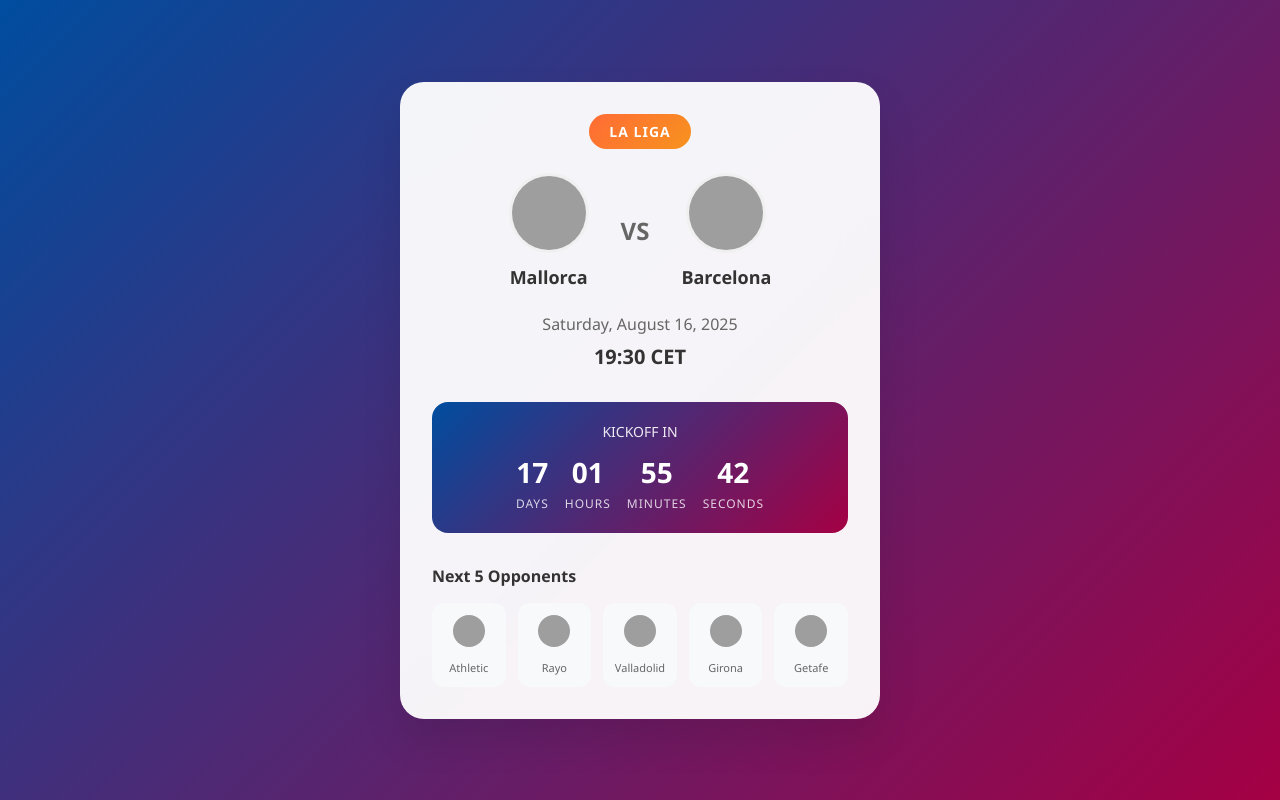
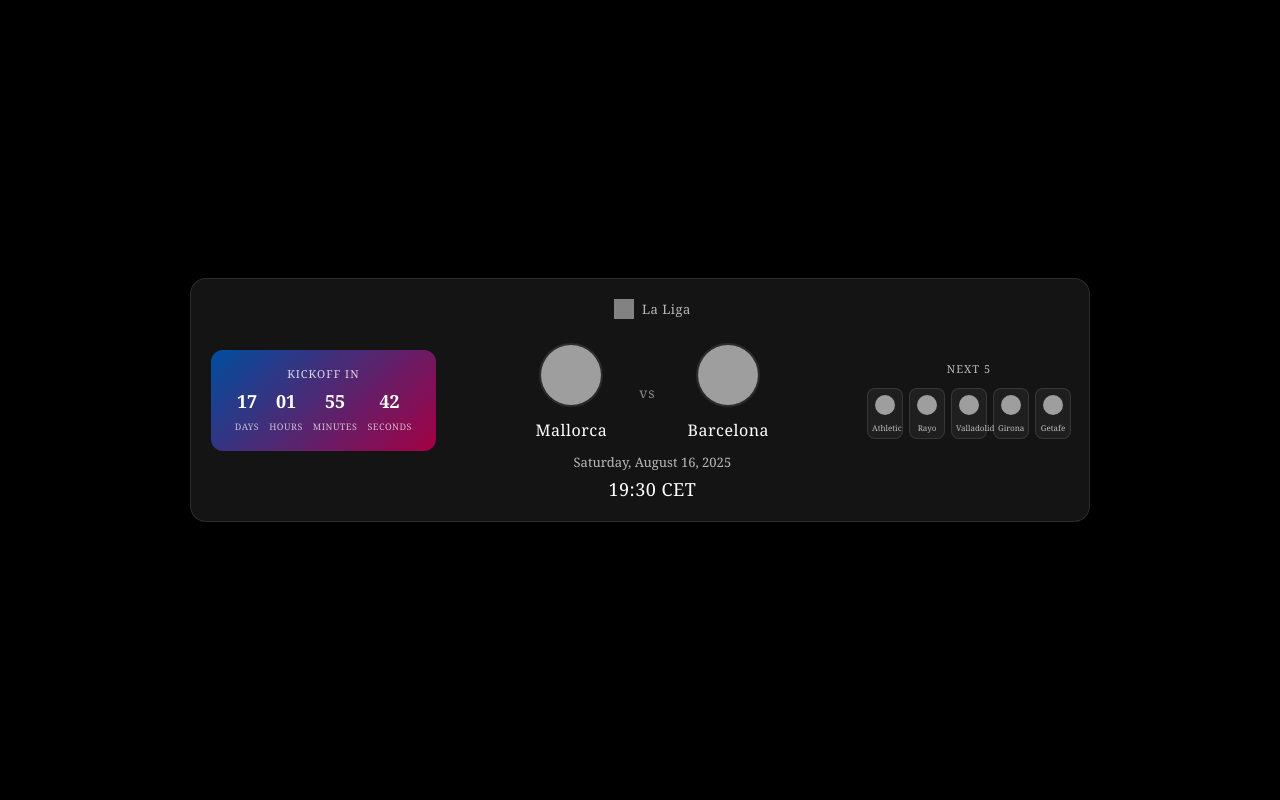
Before and after one commit to kubaku55/fcb1notion1widget, a plain HTML site: page index.html in a window 1280 px wide. Drawn offline with Linux system fonts and the light colour scheme; grey boxes are pictures that could not be loaded.

Commit message:
Update index.html

```diff
--- a/index.html
+++ b/index.html
@@ -13,7 +13,7 @@
 
         body {
             font-family: 'Segoe UI', Tahoma, Geneva, Verdana, sans-serif;
-            background: linear-gradient(135deg, #004d9f 0%, #a50044 100%);
+            background: #000000;
             min-height: 100vh;
             display: flex;
             align-items: center;
@@ -22,31 +22,48 @@
         }
 
         .fixture-widget {
-            background: rgba(255, 255, 255, 0.95);
+            background: rgba(255, 255, 255, 0.08);
             backdrop-filter: blur(20px);
-            border-radius: 24px;
-            padding: 32px;
-            box-shadow: 0 20px 40px rgba(0, 0, 0, 0.1);
-            max-width: 480px;
+            border: 1px solid rgba(255, 255, 255, 0.1);
+            border-radius: 16px;
+            padding: 20px;
+            box-shadow: 0 8px 32px rgba(0, 0, 0, 0.3);
             width: 100%;
-            text-align: center;
+            max-width: 900px;
+            display: flex;
+            align-items: center;
+            gap: 32px;
         }
 
-        .tournament-badge {
-            background: linear-gradient(135deg, #FF6B35, #F7931E);
-            color: white;
-            padding: 8px 20px;
-            border-radius: 20px;
-            font-size: 14px;
-            font-weight: 600;
-            display: inline-block;
-            margin-bottom: 24px;
-            text-transform: uppercase;
-            letter-spacing: 1px;
+        .tournament-info {
+            display: flex;
+            align-items: center;
+            gap: 8px;
+            margin-bottom: 12px;
+            justify-content: center;
         }
 
-        .match-container {
-            margin-bottom: 32px;
+        .tournament-logo {
+            width: 20px;
+            height: 20px;
+            opacity: 0.8;
+        }
+
+        .tournament-name {
+            font-family: 'Georgia', serif;
+            font-size: 13px;
+            font-weight: 400;
+            color: rgba(255, 255, 255, 0.7);
+            letter-spacing: 0.5px;
+        }
+
+        .match-section {
+            display: flex;
+            flex-direction: column;
+            align-items: center;
+            gap: 12px;
+            flex: 2;
+            max-width: 400px;
         }
 
         .teams {
@@ -54,7 +71,6 @@
             align-items: center;
             justify-content: center;
             gap: 32px;
-            margin-bottom: 24px;
         }
 
         .team {
@@ -65,66 +81,78 @@
         }
 
         .team-logo {
-            width: 80px;
-            height: 80px;
+            width: 64px;
+            height: 64px;
             border-radius: 50%;
             object-fit: cover;
-            border: 3px solid #f0f0f0;
-            transition: transform 0.3s ease;
+            border: 2px solid rgba(255, 255, 255, 0.1);
+            transition: all 0.3s ease;
         }
 
         .team-logo:hover {
-            transform: scale(1.1);
+            transform: scale(1.05);
+            border-color: rgba(255, 255, 255, 0.3);
         }
 
         .team-name {
-            font-size: 18px;
-            font-weight: 600;
-            color: #333;
+            font-family: 'Georgia', serif;
+            font-size: 16px;
+            font-weight: 500;
+            color: white;
+            letter-spacing: 0.5px;
         }
 
         .vs {
-            font-size: 24px;
-            font-weight: 700;
-            color: #666;
-            align-self: center;
+            font-family: 'Georgia', serif;
+            font-size: 14px;
+            font-weight: 300;
+            color: rgba(255, 255, 255, 0.5);
+            letter-spacing: 1px;
         }
 
         .match-info {
-            margin-bottom: 24px;
+            text-align: center;
         }
 
         .match-date {
-            font-size: 16px;
-            color: #666;
-            margin-bottom: 8px;
+            font-family: 'Georgia', serif;
+            font-size: 13px;
+            color: rgba(255, 255, 255, 0.7);
+            margin-bottom: 6px;
+            font-weight: 400;
         }
 
         .match-time {
-            font-size: 20px;
-            font-weight: 600;
-            color: #333;
-            margin-bottom: 16px;
+            font-family: 'Georgia', serif;
+            font-size: 18px;
+            font-weight: 500;
+            color: white;
+            letter-spacing: 0.5px;
         }
 
         .countdown {
             background: linear-gradient(135deg, #004d9f, #a50044);
             color: white;
-            padding: 20px;
-            border-radius: 16px;
-            margin-bottom: 32px;
+            padding: 16px 20px;
+            border-radius: 12px;
+            flex: 1;
+            max-width: 240px;
         }
 
         .countdown-title {
-            font-size: 14px;
-            margin-bottom: 12px;
-            opacity: 0.9;
+            font-family: 'Georgia', serif;
+            font-size: 11px;
+            margin-bottom: 8px;
+            opacity: 0.8;
+            text-align: center;
+            font-weight: 400;
+            letter-spacing: 1px;
         }
 
         .countdown-timer {
             display: flex;
             justify-content: center;
-            gap: 16px;
+            gap: 10px;
         }
 
         .time-unit {
@@ -132,84 +160,79 @@
         }
 
         .time-value {
-            font-size: 28px;
-            font-weight: 700;
+            font-family: 'Georgia', serif;
+            font-size: 18px;
+            font-weight: 600;
             display: block;
         }
 
         .time-label {
-            font-size: 12px;
-            opacity: 0.8;
+            font-family: 'Georgia', serif;
+            font-size: 9px;
+            opacity: 0.7;
+            text-transform: uppercase;
+            letter-spacing: 0.5px;
+            font-weight: 400;
+        }
+
+        .upcoming-section {
+            display: flex;
+            flex-direction: column;
+            align-items: center;
+            gap: 12px;
+            flex: 1;
+            max-width: 200px;
+        }
+
+        .upcoming-title {
+            font-family: 'Georgia', serif;
+            font-size: 11px;
+            font-weight: 400;
+            color: rgba(255, 255, 255, 0.7);
             text-transform: uppercase;
             letter-spacing: 1px;
         }
 
-        .upcoming-title {
-            font-size: 16px;
-            font-weight: 600;
-            color: #333;
-            margin-bottom: 16px;
-            text-align: left;
-        }
-
         .upcoming-opponents {
             display: flex;
-            gap: 12px;
-            justify-content: space-between;
+            gap: 6px;
         }
 
         .opponent-badge {
-            flex: 1;
-            background: #f8f9fa;
-            border-radius: 12px;
-            padding: 12px 8px;
+            background: rgba(255, 255, 255, 0.05);
+            border: 1px solid rgba(255, 255, 255, 0.1);
+            border-radius: 8px;
+            padding: 6px 4px;
             transition: all 0.3s ease;
             cursor: pointer;
+            text-align: center;
+            width: 36px;
         }
 
         .opponent-badge:hover {
-            background: #e9ecef;
+            background: rgba(255, 255, 255, 0.1);
             transform: translateY(-2px);
         }
 
         .opponent-logo {
-            width: 32px;
-            height: 32px;
+            width: 20px;
+            height: 20px;
             border-radius: 50%;
             object-fit: cover;
-            margin-bottom: 8px;
+            margin-bottom: 3px;
         }
 
         .opponent-name {
-            font-size: 11px;
-            font-weight: 500;
-            color: #666;
+            font-family: 'Georgia', serif;
+            font-size: 8px;
+            font-weight: 400;
+            color: rgba(255, 255, 255, 0.7);
+            line-height: 1.2;
         }
     </style>
 </head>
 <body>
     <div class="fixture-widget">
-        <div class="tournament-badge">La Liga</div>
-
-        <div class="match-container">
-            <div class="teams">
-                <div class="team">
-                    <img src="https://logos-world.net/wp-content/uploads/2020/06/RCD-Mallorca-Logo.png" alt="RCD Mallorca" class="team-logo">
-                    <div class="team-name">Mallorca</div>
-                </div>
-                <div class="vs">VS</div>
-                <div class="team">
-                    <img src="https://logos-world.net/wp-content/uploads/2020/06/Barcelona-Logo.png" alt="FC Barcelona" class="team-logo">
-                    <div class="team-name">Barcelona</div>
-                </div>
-            </div>
-
-            <div class="match-info">
-                <div class="match-date">Saturday, August 16, 2025</div>
-                <div class="match-time">19:30 CET</div>
-            </div>
-        </div>
-
         <div class="countdown">
             <div class="countdown-title">KICKOFF IN</div>
             <div class="countdown-timer">
@@ -232,7 +255,32 @@
             </div>
         </div>
 
-        <div class="upcoming-title">Next 5 Opponents</div>
+        <div class="match-section">
+            <div class="tournament-info">
+                <img src="https://logos-world.net/wp-content/uploads/2020/06/La-Liga-Logo.png" alt="La Liga" class="tournament-logo">
+                <span class="tournament-name">La Liga</span>
+            </div>
+
+            <div class="teams">
+                <div class="team">
+                    <img src="https://logos-world.net/wp-content/uploads/2020/06/RCD-Mallorca-Logo.png" alt="RCD Mallorca" class="team-logo">
+                    <div class="team-name">Mallorca</div>
+                </div>
+                <div class="vs">vs</div>
+                <div class="team">
+                    <img src="https://logos-world.net/wp-content/uploads/2020/06/Barcelona-Logo.png" alt="FC Barcelona" class="team-logo">
+                    <div class="team-name">Barcelona</div>
+                </div>
+            </div>
+
+            <div class="match-info">
+                <div class="match-date">Saturday, August 16, 2025</div>
+                <div class="match-time">19:30 CET</div>
+            </div>
+        </div>
+
+        <div class="upcoming-section">
+            <div class="upcoming-title">Next 5</div>
             <div class="upcoming-opponents">
                 <div class="opponent-badge">
                     <img src="https://logos-world.net/wp-content/uploads/2020/06/Athletic-Bilbao-Logo.png" alt="Athletic Bilbao" class="opponent-logo">
@@ -253,6 +301,7 @@
                 <div class="opponent-badge">
                     <img src="https://logos-world.net/wp-content/uploads/2020/06/Getafe-Logo.png" alt="Getafe CF" class="opponent-logo">
                     <div class="opponent-name">Getafe</div>
+                </div>
             </div>
         </div>
     </div>
```
Lines whose indentation alone changed are shown as unchanged.
